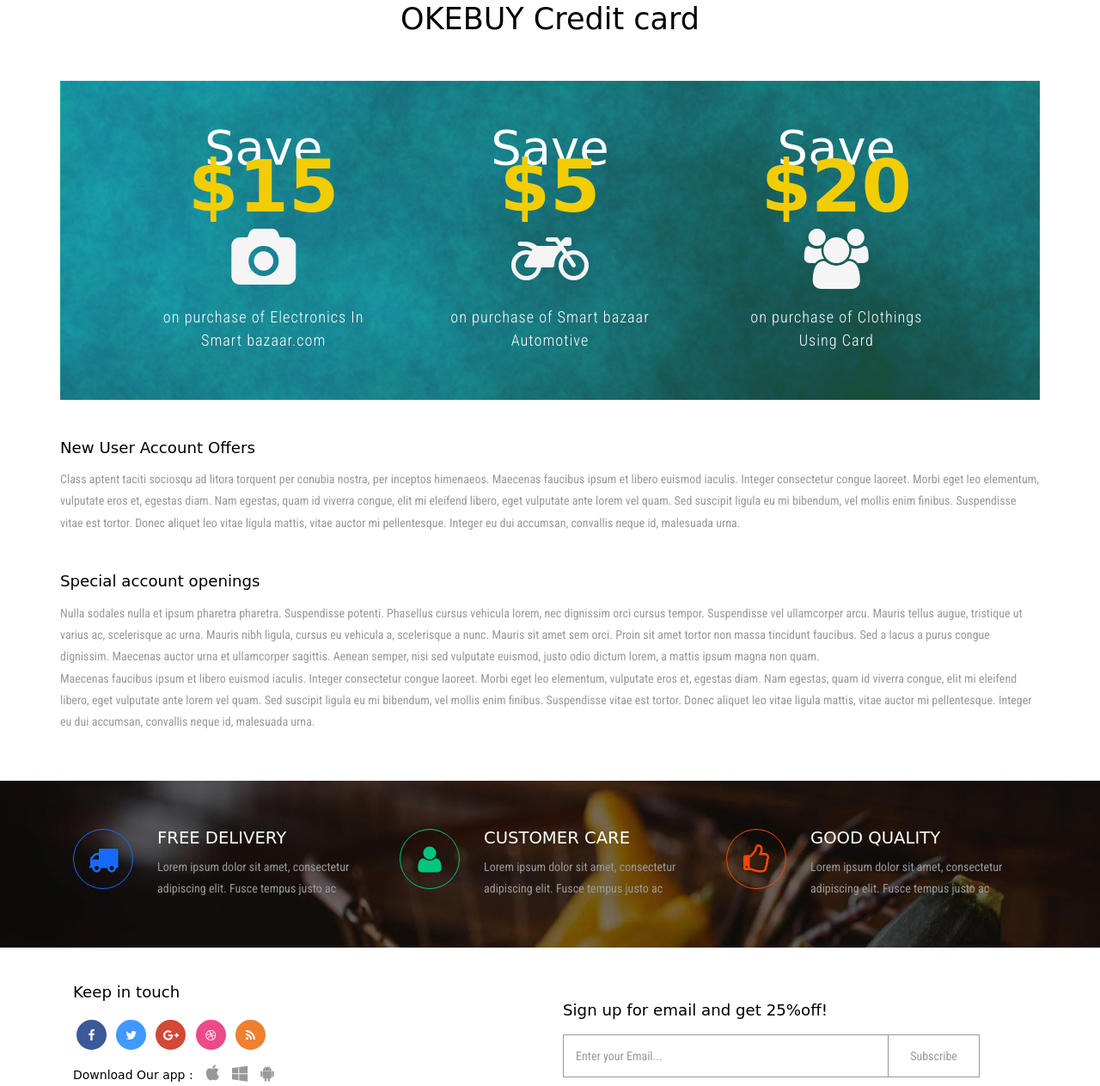
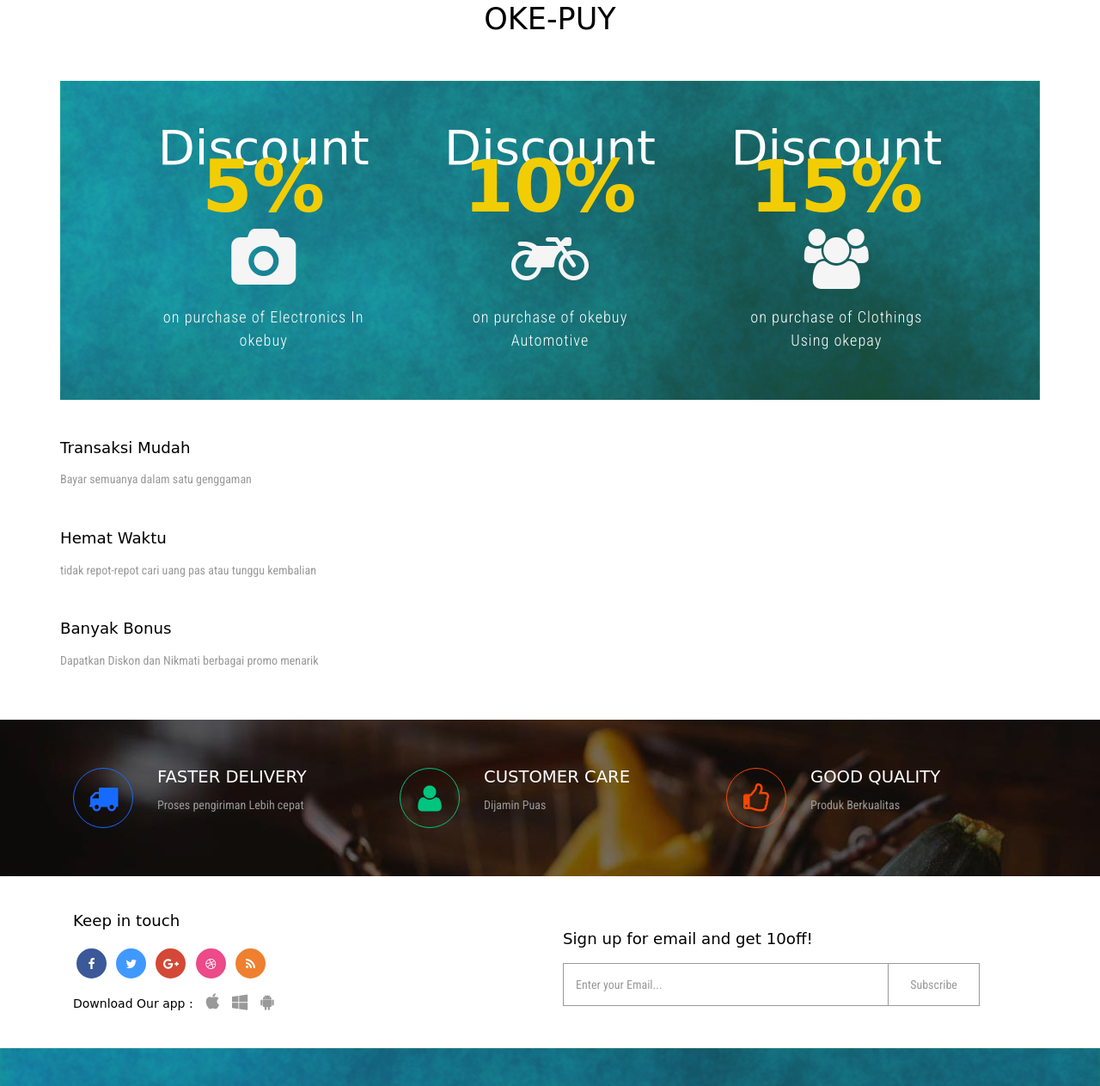
Before and after one commit to okebuy/okebuy.github.io, a plain HTML site: page card.html in a window 1280 px wide. Shown: the part 387-1650 px from the top of the page at 86% size. Drawn offline with Linux system fonts and the light colour scheme; a web font is replaced by a local one.

Commit message:
Update card.html

```diff
--- a/card.html
+++ b/card.html
@@ -951,30 +951,32 @@
 	<!-- card-page -->
 	<div class="card-page">
 		<div class="container">
-			<h3 class="w3ls-title w3ls-title1"> OKEBUY Credit card</h3>
+			<h3 class="w3ls-title w3ls-title1"> OKE-PUY</h3>
 			<div class="agile-card-top">
 				<div class="col-md-4 card-top-grids">
-					<h4>Save <span>$15</span></h4>
+					<h4>Discount <span>5%</span></h4>
 					<i class="fa fa-camera" aria-hidden="true"></i>
-					<h5>on purchase of Electronics In Smart bazaar.com</h5>
+					<h5>on purchase of Electronics In okebuy</h5>
 				</div>
 				<div class="col-md-4 card-top-grids">
-					<h4>Save <span>$5</span></h4>
+					<h4>Discount  <span>10%</span></h4>
 					<i class="fa fa-motorcycle" aria-hidden="true"></i>
-					<h5>on purchase of Smart bazaar Automotive </h5>
+					<h5>on purchase of okebuy Automotive </h5>
 				</div>
 				<div class="col-md-4 card-top-grids">
-					<h4>Save <span>$20</span></h4>
+					<h4>Discount  <span>15%</span></h4>
 					<i class="fa fa-users" aria-hidden="true"></i>
-					<h5>on purchase of Clothings Using Card</h5>
+					<h5>on purchase of Clothings Using okepay</h5>
 				</div>
 				<div class="clearfix"> </div>
 			</div>
 			<div class="agile-card-text">
-				<h5>New User Account Offers</h5>
-				<p>Class aptent taciti sociosqu ad litora torquent per conubia nostra, per inceptos himenaeos. Maecenas faucibus ipsum et libero euismod iaculis. Integer consectetur congue laoreet. Morbi eget leo elementum, vulputate eros et, egestas diam. Nam egestas, quam id viverra congue, elit mi eleifend libero, eget vulputate ante lorem vel quam. Sed suscipit ligula eu mi bibendum, vel mollis enim finibus. Suspendisse vitae est tortor. Donec aliquet leo vitae ligula mattis, vitae auctor mi pellentesque. Integer eu dui accumsan, convallis neque id, malesuada urna. </p>
-				<h5>Special account openings</h5>
-				<p>Nulla sodales nulla et ipsum pharetra pharetra. Suspendisse potenti. Phasellus cursus vehicula lorem, nec dignissim orci cursus tempor. Suspendisse vel ullamcorper arcu. Mauris tellus augue, tristique ut varius ac, scelerisque ac urna. Mauris nibh ligula, cursus eu vehicula a, scelerisque a nunc. Mauris sit amet sem orci. Proin sit amet tortor non massa tincidunt faucibus. Sed a lacus a purus congue dignissim. Maecenas auctor urna et ullamcorper sagittis. Aenean semper, nisi sed vulputate euismod, justo odio dictum lorem, a mattis ipsum magna non quam.<br>  Maecenas faucibus ipsum et libero euismod iaculis. Integer consectetur congue laoreet. Morbi eget leo elementum, vulputate eros et, egestas diam. Nam egestas, quam id viverra congue, elit mi eleifend libero, eget vulputate ante lorem vel quam. Sed suscipit ligula eu mi bibendum, vel mollis enim finibus. Suspendisse vitae est tortor. Donec aliquet leo vitae ligula mattis, vitae auctor mi pellentesque. Integer eu dui accumsan, convallis neque id, malesuada urna. </p>
+				<h5>Transaksi Mudah</h5>
+				<p>Bayar semuanya dalam satu genggaman </p>
+				<h5>Hemat Waktu</h5>
+				<p>tidak repot-repot cari uang pas atau tunggu kembalian </p>
+				<h5>Banyak Bonus</h5>
+				<p>Dapatkan Diskon dan Nikmati berbagai promo menarik  </p>
 			</div>
 		</div>
 	</div>
@@ -988,8 +990,8 @@
 						<i class="fa fa-truck" aria-hidden="true"></i>
 					</div>
 					<div class="ftr-top-right">
-						<h4>FREE DELIVERY</h4>
-						<p>Lorem ipsum dolor sit amet, consectetur adipiscing elit. Fusce tempus justo ac </p>
+						<h4>FASTER DELIVERY</h4>
+						<p>Proses pengiriman Lebih cepat </p>
 					</div>
 					<div class="clearfix"> </div>
 				</div>
@@ -999,7 +1001,7 @@
 					</div>
 					<div class="ftr-top-right">
 						<h4>CUSTOMER CARE</h4>
-						<p>Lorem ipsum dolor sit amet, consectetur adipiscing elit. Fusce tempus justo ac </p>
+						<p>Dijamin Puas </p>
 					</div>
 					<div class="clearfix"> </div>
 				</div>
@@ -1009,7 +1011,7 @@
 					</div>
 					<div class="ftr-top-right">
 						<h4>GOOD QUALITY</h4>
-						<p>Lorem ipsum dolor sit amet, consectetur adipiscing elit. Fusce tempus justo ac </p>
+						<p>Produk Berkualitas </p>
 					</div>
 					<div class="clearfix"> </div>
 				</div>
@@ -1038,7 +1040,7 @@
 				</ul>
 			</div>
 			<div class="col-md-6 subscribe-right">
-				<h4>Sign up for email and get 25%off!</h4>
+				<h4>Sign up for email and get 10off!</h4>
 				<form action="#" method="post">
 					<input type="text" name="email" placeholder="Enter your Email..." required="">
 					<input type="submit" value="Subscribe">
```
